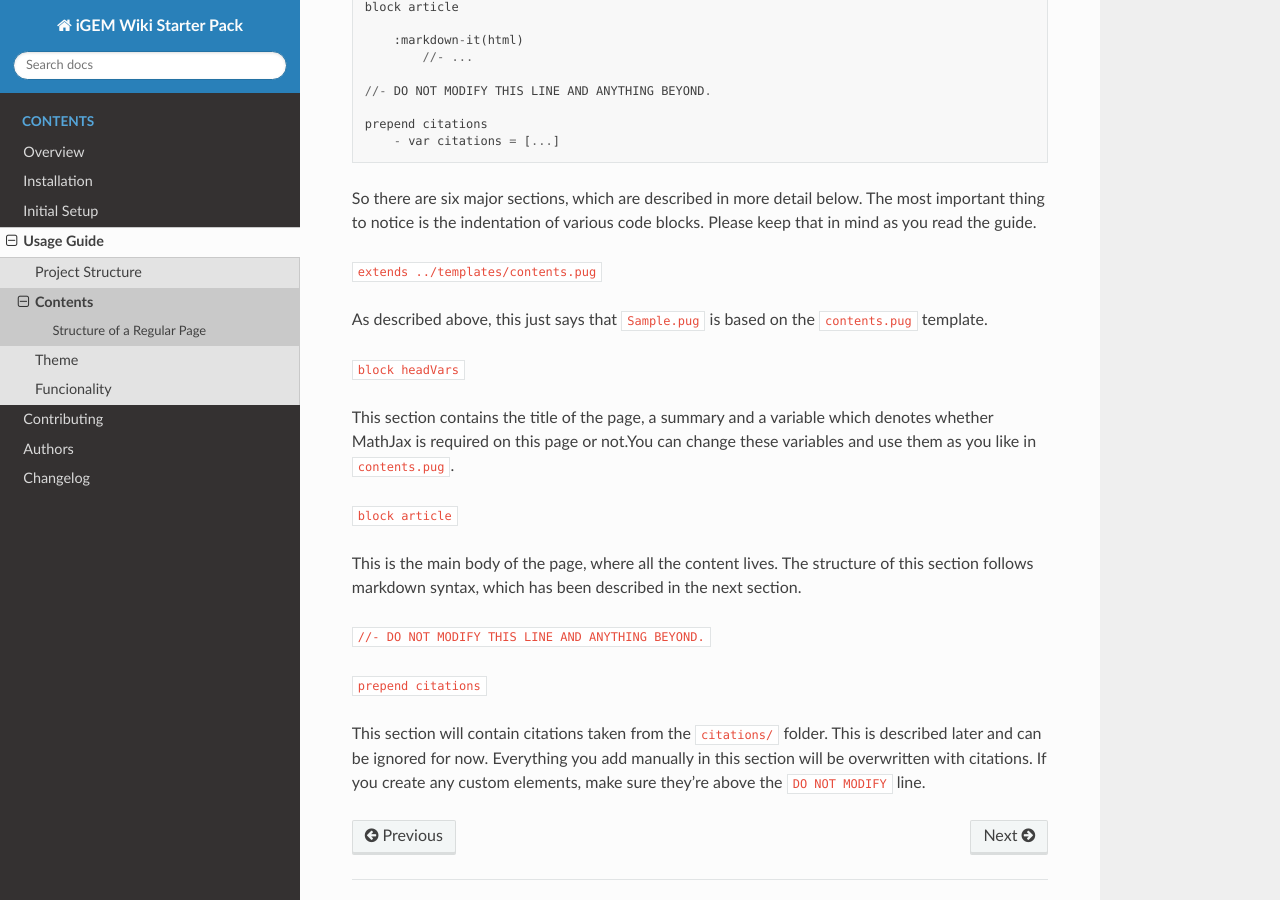
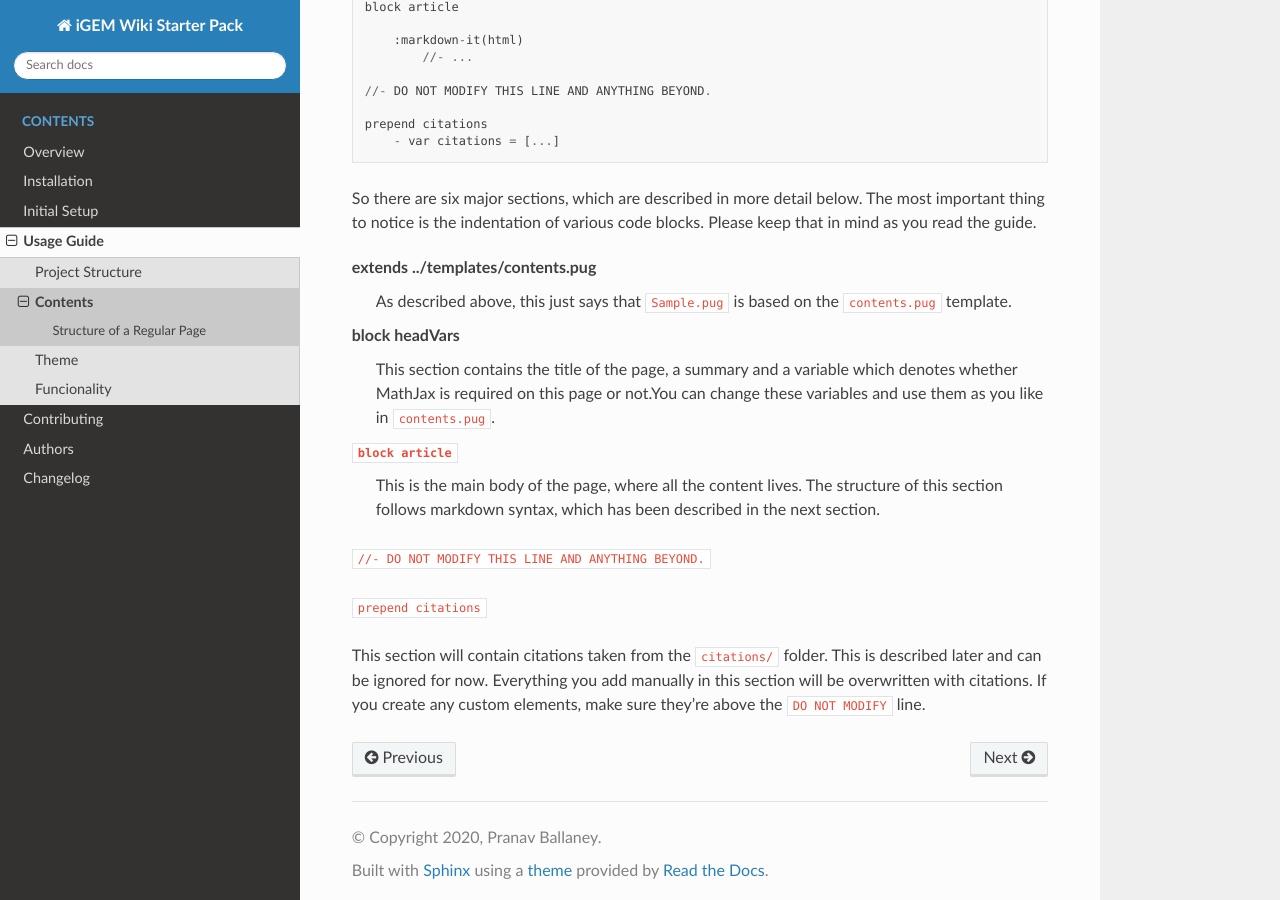
Before and after one commit to igembitsgoa/igem-wiki-starter, a Sphinx documentation site: the page built from docs/usage/contents.rst, in a window 1280 px wide and 900 px high, scrolled down 669 px. Built offline with Sphinx 7.4.7 and the Read the Docs theme 2.0.0, drawn with Linux system fonts in a browser that asks for light colours.

Commit message:
Try definition lists

```diff
--- a/docs/usage/contents.rst
+++ b/docs/usage/contents.rst
@@ -35,17 +35,14 @@ The structure of ``Sample.pug`` looks something like this::
 
 So there are six major sections, which are described in more detail below. The most important thing to notice is the indentation of various code blocks. Please keep that in mind as you read the guide.
 
-``extends ../templates/contents.pug``
+extends ../templates/contents.pug
+   As described above, this just says that ``Sample.pug`` is based on the ``contents.pug`` template.
 
-As described above, this just says that ``Sample.pug`` is based on the ``contents.pug`` template.
-
-``block headVars``
-
-This section contains the title of the page, a summary and a variable which denotes whether MathJax is required on this page or not.You can change these variables and use them as you like in ``contents.pug``.
+block headVars
+    This section contains the title of the page, a summary and a variable which denotes whether MathJax is required on this page or not.You can change these variables and use them as you like in ``contents.pug``.
 
 ``block article``
-
-This is the main body of the page, where all the content lives. The structure of this section follows markdown syntax, which has been described in the next section.
+   This is the main body of the page, where all the content lives. The structure of this section follows markdown syntax, which has been described in the next section.
 
 ``//- DO NOT MODIFY THIS LINE AND ANYTHING BEYOND.``
 
```
